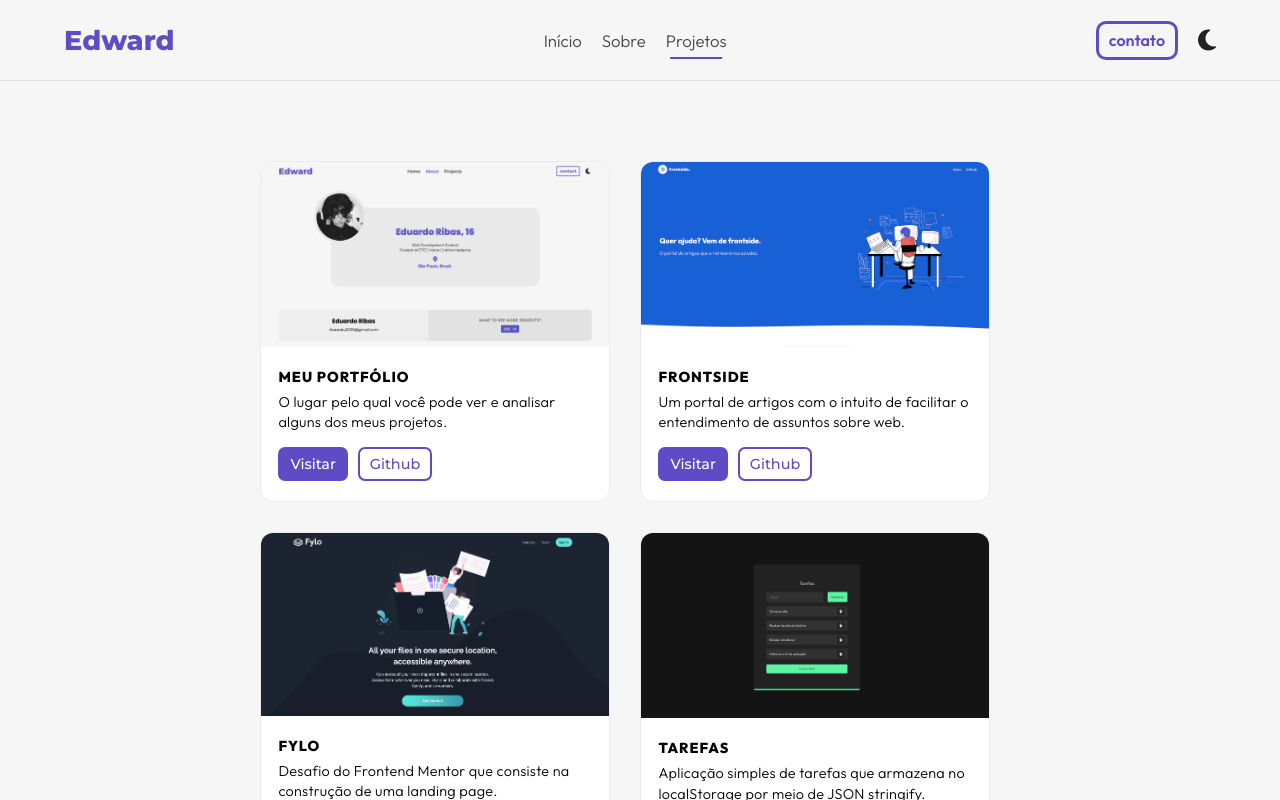
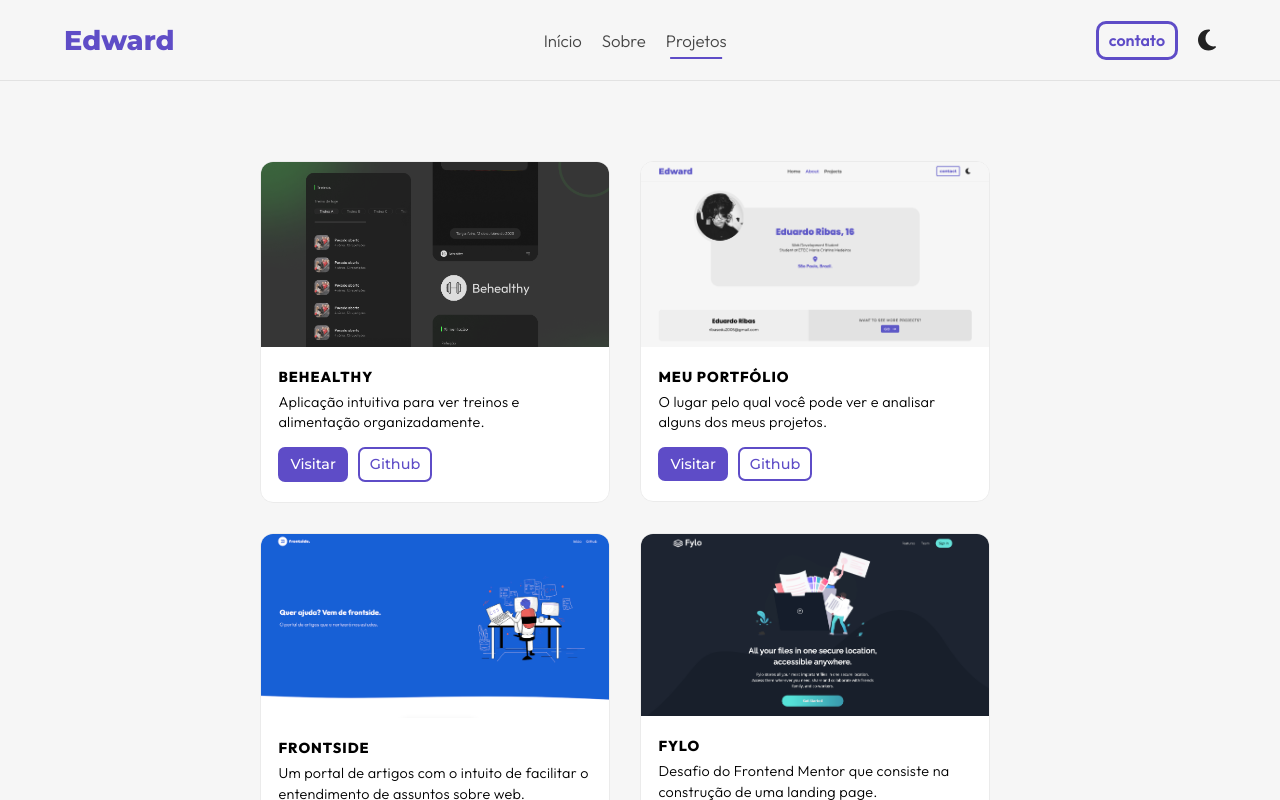
Before and after one commit to edwardribas/portfolio, a React (Create React App) app: page /projects in a window 1280 px wide. Shown: the top 800 px of the page. Built offline with nearby package versions, Linux system fonts and the light colour scheme.

Commit message:
Behealthy e correção

```diff
--- a/src/assets/imgs/index.js
+++ b/src/assets/imgs/index.js
@@ -8,6 +8,7 @@ export const PequenosTalentos = require('./projects/smalltalents.png');
 export const SmartToys = require('./projects/smarttoys.png');
 export const TasksApp = require('./projects/tasksapp.png');
 export const RepoFinder = require('./projects/repofinder.png');
+export const BeHealthy = require('./projects/behealthy.png');
 
 // Others
 export const Edward = require('./edward.png');
--- a/src/components/ProjectItem/styles.module.scss
+++ b/src/components/ProjectItem/styles.module.scss
@@ -62,11 +62,12 @@
         display: block;
         width: 100%;
         overflow: hidden;
+        object-fit: contain;
+        max-height: 185px;
 
         img {
             display: block;
             width: 100%;
-            max-height: 185px;
             -webkit-user-select: none;
             user-select: none;
             transition: transform .3s ease;
--- a/src/pages/Projects/index.jsx
+++ b/src/pages/Projects/index.jsx
@@ -4,7 +4,7 @@ import styles from './styles.module.scss';
 import {
     MyPortfolio, FrontsideBlog, FyloLandingPage,
     TasksApp, PequenosTalentos, SmartToys,
-    MyCalculator, BootstrapCV, RepoFinder
+    MyCalculator, BootstrapCV, RepoFinder, BeHealthy
 } from '../../assets/imgs';
 
 export default function Projects({ title }){
@@ -14,12 +14,20 @@ export default function Projects({ title }){
         <Container>
             <section id={styles.projects}>
                 <ProjectItem
+                    image={BeHealthy}
+                    name="Behealthy"
+                    description="Aplicação intuitiva para ver treinos e alimentação organizadamente."
+                    repo="https://github.com/edwardribas/behealthy"
+                    preview="https://ribby-behealthy.netlify.app/"
+                    technologies={['React', 'SCSS', 'PWA']}
+                />
+                <ProjectItem
                     image={MyPortfolio}
                     name="Meu Portfólio"
                     description="O lugar pelo qual você pode ver e analisar alguns dos meus projetos."
                     repo="https://github.com/edwardribas/portfolio"
                     preview="https://edwardribas.netlify.app/"
-                    technologies={['HTML', 'SCSS', 'React']}
+                    technologies={['React', 'SCSS', 'PWA']}
                 />
                 <ProjectItem
                     image={FrontsideBlog}
@@ -35,7 +43,7 @@ export default function Projects({ title }){
                     description="Desafio do Frontend Mentor que consiste na construção de uma landing page."
                     repo="https://github.com/edwardribas/fylo-landing-page"
                     preview="https://ribas-fylopage.netlify.app/"
-                    technologies={['HTML', 'SCSS', 'React']}
+                    technologies={['React', 'SCSS']}
                 />
                 <ProjectItem
                     image={TasksApp}
@@ -51,7 +59,7 @@ export default function Projects({ title }){
                     description="Landing page feita para o projeto Pequenos Talentos da Tecnologia Única."
                     repo="https://github.com/edwardribas/smalltalents"
                     preview="https://pequenostalentos.tecnologiaunica.com.br/"
-                    technologies={['HTML', 'CSS', 'React']}
+                    technologies={['React', 'CSS']}
                 />
                 <ProjectItem
                     image={SmartToys}
```
Also changed, not shown: src/assets/imgs/projects/behealthy.png (added).
